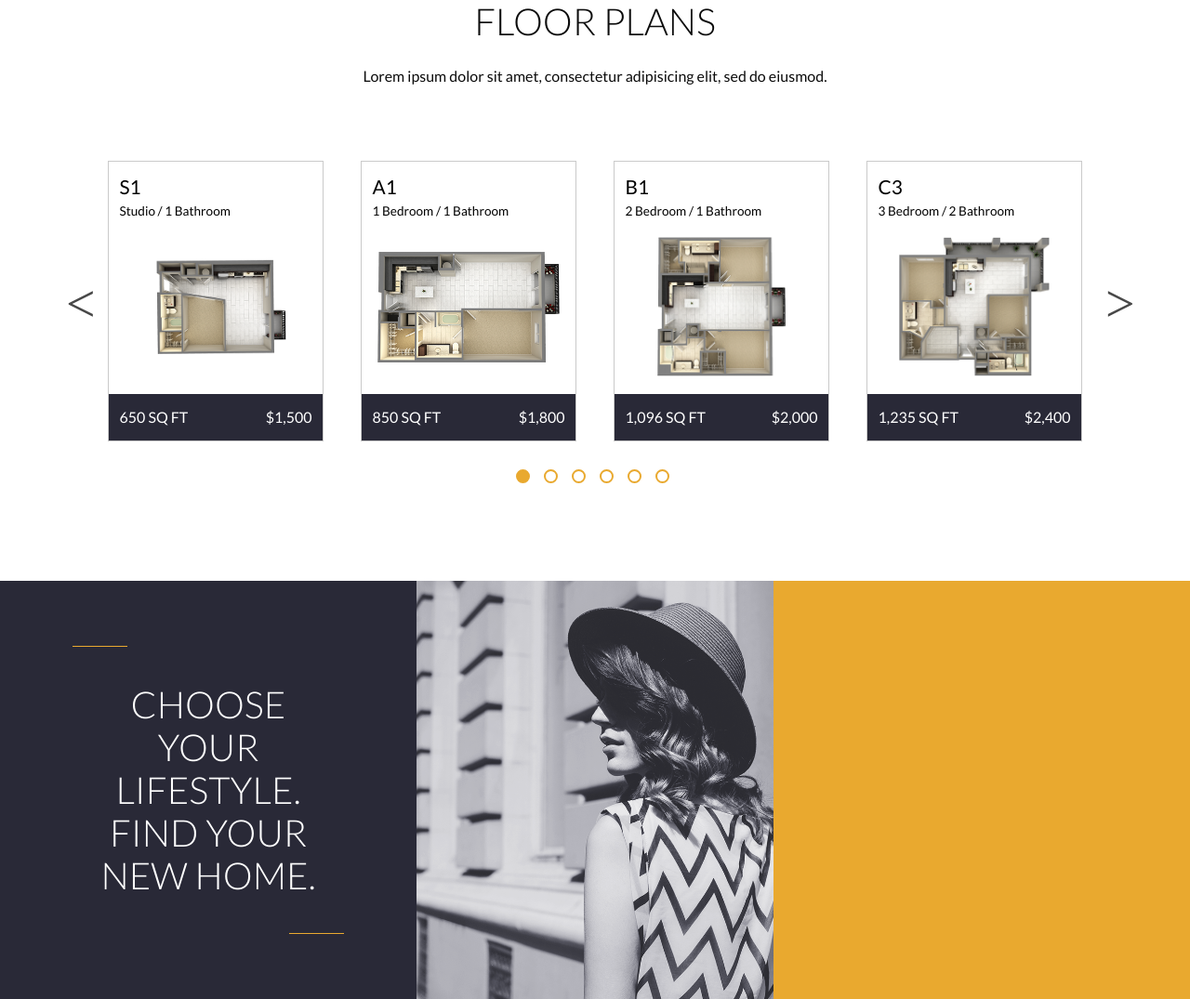
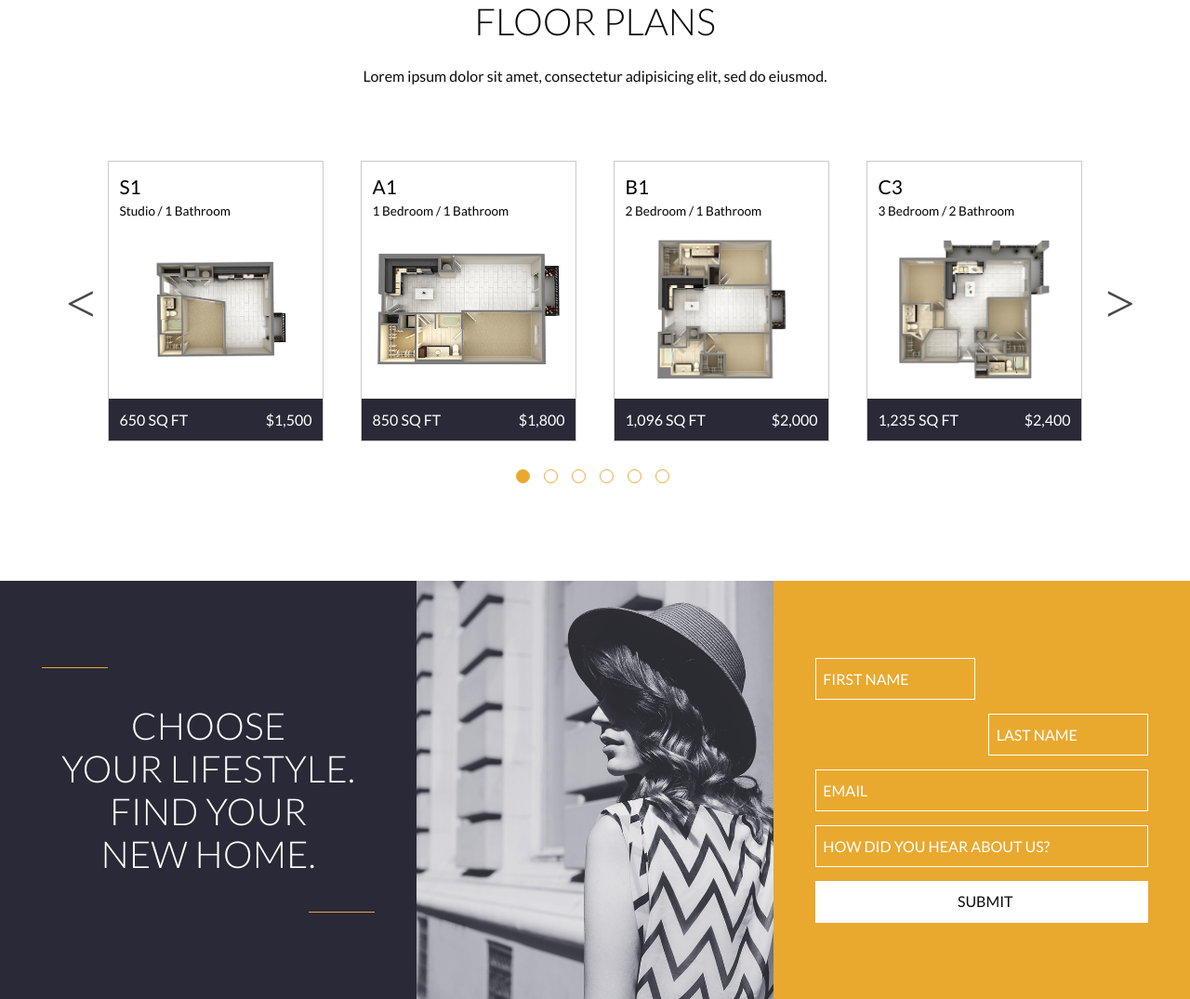
Before and after one commit to egmatti/wordpress-web-developer-candidate-site, a PHP site: page / in a window 1280 px wide. Shown: the part 900-1975 px from the top of the page at 93% size. Run offline with PHP 8.4, Linux system fonts and the light colour scheme; some libraries are stand-ins or nearby versions; some web fonts are replaced.

Commit message:
Added content and styled contact form

```diff
--- a/css/style.css
+++ b/css/style.css
@@ -763,11 +763,11 @@ p {
   position: absolute;
   width: 20%; }
   .headline-container__border--top {
-    border-top: 1.25px solid #e9a92f;
+    border-top: 1.5px solid #e9a92f;
     left: 0;
     top: 0; }
   .headline-container__border--bottom {
-    border-bottom: 1.25px solid #e9a92f;
+    border-bottom: 1.5px solid #e9a92f;
     bottom: 0;
     right: 0; }
 
@@ -857,7 +857,7 @@ header {
   padding: 0; }
 
 #home-page .floor-plans-section .slick-dots li button:before {
-  border: 2px solid #e9a92f;
+  border: 1.5px solid #e9a92f;
   border-radius: 100%;
   box-sizing: border-box;
   color: #fff;
@@ -887,7 +887,7 @@ header {
       width: 80%; } }
 
 #home-page .floor-plans-post {
-  border: 1.25px solid #cacaca;
+  border: 1.5px solid #cacaca;
   height: 300px;
   margin: 0 20px;
   position: relative; }
@@ -925,7 +925,7 @@ header {
 #home-page .floor-plans-post__details-container {
   background: #292937;
   bottom: 0;
-  height: 50px;
+  height: 45px;
   position: absolute;
   width: 100%; }
 
@@ -967,7 +967,64 @@ header {
       width: 35%; }
 
 #home-page .contact-section .headline-container {
-  margin: 0 17.5%;
-  width: 65%; }
+  margin: 0 10%;
+  width: 80%; }
+
+#home-page .contact-form {
+  position: relative;
+  top: 50%;
+  -webkit-transform: translateY(-50%);
+  -ms-transform: translateY(-50%);
+  transform: translateY(-50%);
+  height: auto;
+  margin: 0 10%;
+  width: 80%; }
+
+#home-page .contact-form input {
+  background: #e9a92f;
+  border: 1.5px solid #fff;
+  box-sizing: border-box;
+  color: #fff;
+  font-family: "Lato", sans-serif;
+  height: 45px;
+  margin: 7.5px 0;
+  padding-left: 7.5px;
+  text-transform: uppercase; }
+  #home-page .contact-form input:focus {
+    outline: none; }
+  #home-page .contact-form input::placeholder {
+    color: #fff; }
+  #home-page .contact-form input::-webkit-input-placeholder {
+    /* Chrome/Opera/Safari */
+    color: #fff; }
+  #home-page .contact-form input::-moz-placeholder {
+    /* Firefox 19+ */
+    color: #fff; }
+  #home-page .contact-form input:-ms-input-placeholder {
+    /* IE 10+ */
+    color: #fff; }
+  #home-page .contact-form input:-moz-placeholder {
+    /* Firefox 18- */
+    color: #fff; }
+
+#home-page .contact-form #first-name, #home-page .contact-form #last-name {
+  width: 48%; }
+
+#home-page .contact-section #first-name {
+  float: left;
+  margin-right: 7.5px; }
+
+#home-page .contact-section #last-name {
+  float: right;
+  margin-left: 7.5px; }
+
+#home-page .contact-form #email, #home-page .contact-form #source, #home-page .contact-form #submit {
+  width: 100%; }
+
+#home-page .contact-form #submit {
+  background: #fff;
+  color: #0b0b0b;
+  font-family: "Lato", sans-serif;
+  text-transform: uppercase; }
 
 /*# sourceMappingURL=style.css.map */
--- a/index.html
+++ b/index.html
@@ -327,6 +327,20 @@ HOME PAGE
       <div class="contact-section__square--middle">
       </div>
       <div class="contact-section__square--right">
+        <form class="contact-form">
+          <input id="first-name" placeholder="First Name" type="text" required></input>
+          <input id="last-name" placeholder="Last Name" type="text" required></input>
+          <input id="email" placeholder="Email" type="text" required></input>
+          <input id="source" placeholder="How did you hear about us?" list="source-options" required>
+            <datalist id="source-options">
+              <option value="Advertisement">
+              <option value="Internet search">
+              <option value="Referral">
+              <option value="Social Media">
+            </datalist>
+          </input>
+          <input id="submit" type="submit" value="Submit">
+        </form>
       </div>
     </section>
 
--- a/scss/modules/_icons.scss
+++ b/scss/modules/_icons.scss
@@ -4,17 +4,17 @@
 
 .hamburger-menu-container {
   @include flexbox($direction: column);
-  border: $border-black;
+  border: 1.25px solid $black;
   height: 40px;
   margin-right: 10px;
   width: 40px;
 
   &:hover {
-    border: $border-mustard;
+    border: 1.25px solid $mustard;
   }
 
   &:hover > .hamburger-menu__row {
-    border-bottom: $border-mustard;
+    border-bottom: 1.25px solid $mustard;
     height: 8px;
 
     @include m(top) {
@@ -24,7 +24,7 @@
 }
 
 .hamburger-menu__row {
-  border-bottom: $border-black;
+  border-bottom: 1.25px solid $black;
   height: 6px;
 
   @include m(top) {
--- a/scss/modules/_nav.scss
+++ b/scss/modules/_nav.scss
@@ -40,11 +40,11 @@
       padding-left: 0px;
 
       &:hover > .hamburger-menu-container {
-        border: $border-mustard;
+        border: 1.25px solid $mustard;
       }
 
       &:hover .hamburger-menu__row {
-        border-bottom: $border-mustard;
+        border-bottom: 1.25px solid $mustard;
         height: 8px;
 
         @include m(top) {
--- a/scss/pages/_home.scss
+++ b/scss/pages/_home.scss
@@ -60,7 +60,7 @@
 }
 
 #home-page .floor-plans-section .slick-dots li button:before {
-  border: 2px solid $mustard;
+  border: $border-mustard;
   border-radius: 100%;
   box-sizing: border-box;
   color: $color-body;
@@ -142,7 +142,7 @@
 #home-page .floor-plans-post__details-container {
   background: $color-floor-plans-post-details;
   bottom: 0;
-  height: 50px;
+  height: 45px;
   position: absolute;
   width: 100%;
 }
@@ -196,6 +196,74 @@
 }
 
 #home-page .contact-section .headline-container {
-  margin: 0 17.5%;
-  width: 65%;
+  margin: 0 10%;
+  width: 80%;
 }
+
+#home-page .contact-form {
+  @include vertical-align();
+  height: auto;
+  margin: 0 10%;
+  width: 80%;
+}
+
+#home-page .contact-form input {
+  background: $color-contact-section-square-right;
+  border: $border-white;
+  box-sizing: border-box;
+  color: $color-contact-form-input;
+  font-family: $font-stack-primary;
+  height: 45px;
+  margin: 7.5px 0;
+  padding-left: 7.5px;
+  text-transform: uppercase;
+
+  &:focus {
+    outline: none;
+  }
+
+  &::placeholder {
+    color: $color-contact-form-input;
+  }
+
+  &::-webkit-input-placeholder { /* Chrome/Opera/Safari */
+    color: $color-contact-form-input;
+  }
+
+  &::-moz-placeholder { /* Firefox 19+ */
+    color: $color-contact-form-input;
+  }
+
+  &:-ms-input-placeholder { /* IE 10+ */
+    color: $color-contact-form-input;
+  }
+
+  &:-moz-placeholder { /* Firefox 18- */
+    color: $color-contact-form-input;
+  }
+}
+
+#home-page .contact-form #first-name, #home-page .contact-form #last-name {
+  width: 48%;
+}
+
+#home-page .contact-section #first-name {
+  float: left;
+  margin-right: 7.5px;
+}
+
+#home-page .contact-section #last-name {
+  float: right;
+  margin-left: 7.5px;
+}
+
+#home-page .contact-form #email, #home-page .contact-form #source, #home-page .contact-form #submit {
+  width: 100%;
+}
+
+#home-page .contact-form #submit {
+  background: $color-contact-form-input;
+  color: $color-body-text;
+  font-family: $font-stack-primary;
+  text-transform: uppercase;
+}
--- a/scss/utilities/_variables.scss
+++ b/scss/utilities/_variables.scss
@@ -30,6 +30,7 @@ $color-floor-plans-post-details: $midnight;
 
 $color-contact-section-square-left: $midnight;
 $color-contact-section-square-right: $mustard;
+$color-contact-form-input: $white;
 
 
 // FONTS
@@ -54,11 +55,12 @@ $line-height-body-text: 2rem;
 
 // BORDERS
 
-$border-size: 1.25px;
+$border-size: 1.5px;
 
-$border-black: 1.25px solid $black;
-$border-gray: 1.25px solid $gray;
-$border-mustard: 1.25px solid $mustard;
+$border-white: 1.5px solid $white;
+$border-black: 1.5px solid $black;
+$border-gray: 1.5px solid $gray;
+$border-mustard: 1.5px solid $mustard;
 
 
 // MARGINS AND PADDING
```
Also changed, not shown: images/arrow-mustard.svg, 1 other file.
